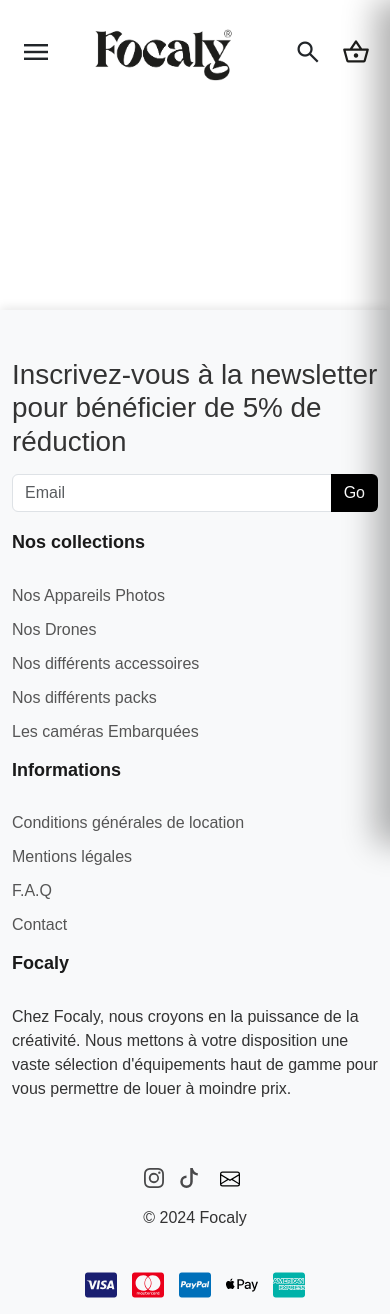
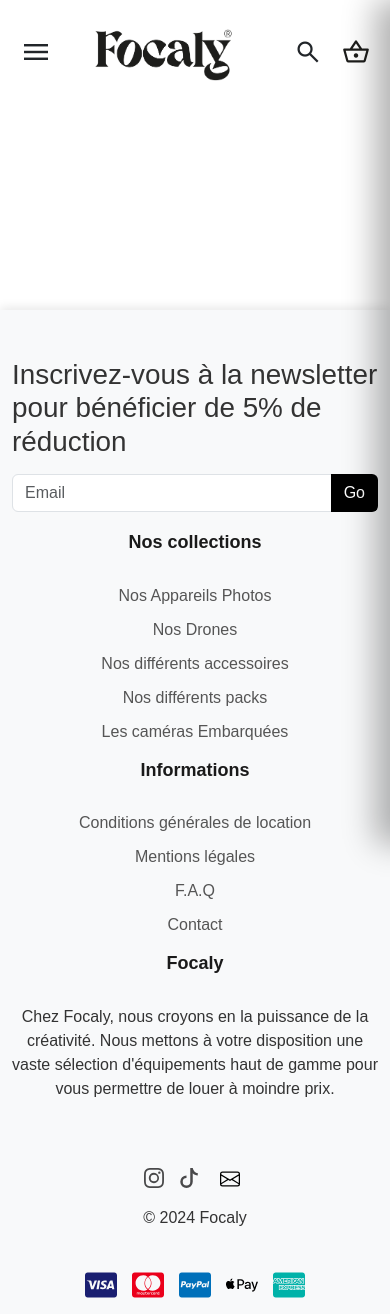
Before and after one commit to DwainAB/focaly-front-v1, a React (Create React App) app: page /dashboard in a window 390 px wide. Shown: the top 1314 px of the page. Built offline with nearby package versions, Linux system fonts and the light colour scheme.

Commit message:
Calendrier : Empeche de sélectionné une quantity supérieur à la quantité de produit disponible

```diff
--- a/src/components/Calendar/Calendar.jsx
+++ b/src/components/Calendar/Calendar.jsx
@@ -49,9 +49,11 @@
   };
 
   const btnIncr = () =>{
-     setQuantity( quantity + 1)
-     if (dateRange[0] && dateRange[1]) {
-       onDateChange({range: dateRange, quantity: quantity + 1, daysDifference: daysDifference});
+     if (quantity < product.quantity) {
+       setQuantity( quantity + 1)
+       if (dateRange[0] && dateRange[1]) {
+         onDateChange({range: dateRange, quantity: quantity + 1, daysDifference: daysDifference});
+       }
      }
   }
 
@@ -65,6 +67,7 @@
      }
   }
 
+  console.log("quantity:",product.quantity);
 
   return (
     <div className="custom-calendar-container">
--- a/src/components/Footer/Footer.css
+++ b/src/components/Footer/Footer.css
@@ -187,6 +187,10 @@
         align-items: center;
         margin-top: 30px;
     }
+
+    .li-footer{
+        text-align: center;
+    }
 }
 
 /* Mobile */
--- a/src/components/Footer/Footer.jsx
+++ b/src/components/Footer/Footer.jsx
@@ -48,7 +48,7 @@
                         {errorMessage && <div className="text-danger mt-2">{errorMessage}</div>}
                     </div>
 
-                    <div className="col-md-2">
+                    <div className="col-md-2 li-footer ">
                         <h2 className="title-h2-footer">Nos collections</h2>
                         <ul className="list-unstyled">
                             <li><a href="/AppareilsPhotos" className="footer-link">Nos Appareils Photos</a></li>
@@ -59,7 +59,7 @@
                         </ul>
                     </div>
 
-                    <div className="col-md-2">
+                    <div className="col-md-2 li-footer">
                         <h2 className="title-h2-footer">Informations</h2>
                         <ul className="list-unstyled">
                             <li><a href="/conditions-generales" className="footer-link">Conditions générales de location</a></li>
@@ -69,7 +69,7 @@
                         </ul>
                     </div>
 
-                    <div className="col-md-3">
+                    <div className="col-md-3 li-footer">
                         <h2 className="title-h2-footer">Focaly</h2>
                         <p>Chez Focaly, nous croyons en la puissance de la créativité. Nous mettons à votre disposition une vaste sélection d'équipements haut de gamme pour vous permettre de louer à moindre prix.</p>
                     </div>
```
